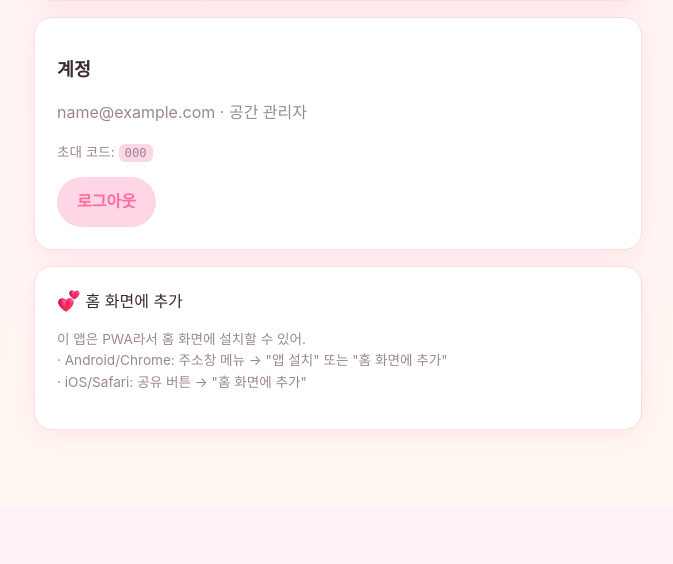
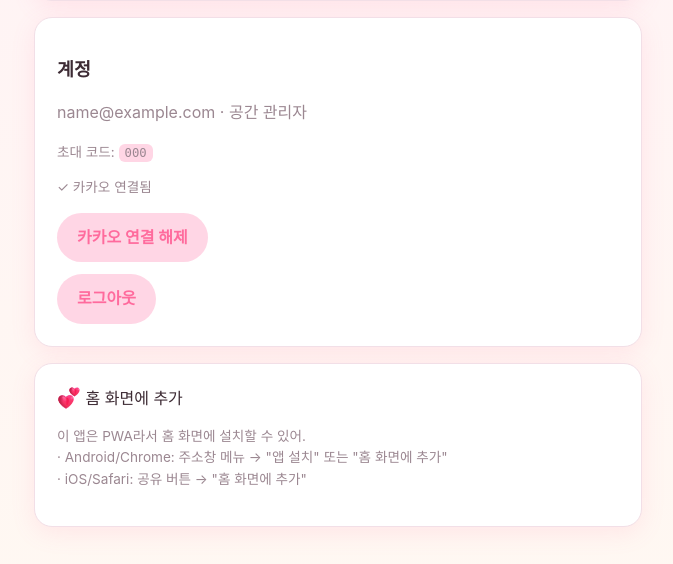
Before and after one commit to yunhyuk-choi/couple-daily, a Flask app: page /settings in a window 1280 px wide. Shown: the part 424-988 px from the top of the page, without its empty margins (302-975 px from the left). Before the commit the page ends 854 px from the top, so only its background shows below. Run offline with Flask 3, Linux system fonts and the light colour scheme; the visitor is signed in with stand-in values (Sample User, id 1); tables that the repository leaves empty hold one stand-in row (values such as "Sample post").

Commit message:
feat(auth): let a logged-in email user link their Kakao account
Add an explicit "link while logged in" flow so an existing email user can
attach Kakao to their EXISTING account instead of creating a duplicate.

- New /auth/kakao/link (login_required): sets session kakao_link_mode and
  reuses the shared authorize-redirect helper (_kakao_start_authorize).
- kakao_callback handles link mode BEFORE the login/connect logic: links to
  current_user, rejects if user already linked or the kakao_id belongs to
  another user (no steal/merge). State CSRF check still applies.
- New /auth/kakao/unlink (login_required, guarded so a Kakao-only account
  can't lock itself out).
- Settings shows a "카카오 계정 연결하기" button when unlinked, or
  "✓ 카카오 연결됨" (+ unlink) when linked.

Co-Authored-By: Claude Opus 4.8 (1M context) <noreply@anthropic.com>

```diff
--- a/app.py
+++ b/app.py
@@ -342,14 +342,10 @@ def _register_routes(app: Flask):
         # can yield http.
         return url_for("kakao_callback", _external=True, _scheme="https")
 
-    @app.route("/auth/kakao/login")
-    def kakao_login():
-        if current_user():
-            return redirect(url_for("index"))
-        if not kakao_enabled():
-            flash("카카오 로그인이 설정되지 않았어.", "error")
-            return redirect(url_for("login"))
-        # CSRF: random state stored in session, verified on callback.
+    def _kakao_start_authorize():
+        # Build a fresh CSRF state, stash it, and hand off to Kakao's authorize
+        # endpoint. Shared by both the login flow and the link-existing flow so
+        # they stay in lockstep on state handling and redirect_uri.
         state = secrets.token_urlsafe(24)
         session["kakao_oauth_state"] = state
         params = {
@@ -359,6 +355,30 @@ def _register_routes(app: Flask):
             "state": state,
         }
         return redirect(KAKAO_AUTHORIZE_URL + "?" + urlencode(params))
+
+    @app.route("/auth/kakao/login")
+    def kakao_login():
+        if current_user():
+            return redirect(url_for("index"))
+        if not kakao_enabled():
+            flash("카카오 로그인이 설정되지 않았어.", "error")
+            return redirect(url_for("login"))
+        # Plain login: make sure we're not carrying a stale link intent.
+        session.pop("kakao_link_mode", None)
+        return _kakao_start_authorize()
+
+    @app.route("/auth/kakao/link")
+    @login_required
+    def kakao_link():
+        """Link Kakao to the *currently logged-in* account (no new account)."""
+        if not kakao_enabled():
+            flash("카카오 로그인이 설정되지 않았어.", "error")
+            return redirect(url_for("settings"))
+        if current_user().kakao_id:
+            flash("이미 카카오가 연결된 계정이야.", "error")
+            return redirect(url_for("settings"))
+        session["kakao_link_mode"] = True
+        return _kakao_start_authorize()
 
     @app.route("/auth/kakao/callback")
     def kakao_callback():
@@ -423,6 +443,29 @@ def _register_routes(app: Flask):
         nickname = (
             kprofile.get("nickname") or props.get("nickname") or "카카오 사용자"
         )[:60]
+
+        # ---- link-to-existing-account flow ------------------------------- #
+        # A logged-in email user chose "connect Kakao" in settings. Attach this
+        # Kakao identity to their EXISTING account instead of creating a new one.
+        # Pop unconditionally so a stale flag can never leak into a later login.
+        if session.pop("kakao_link_mode", False):
+            me = current_user()
+            if me is not None:
+                if me.kakao_id:
+                    flash("이미 카카오가 연결된 계정이야.", "error")
+                    return redirect(url_for("settings"))
+                other = User.query.filter_by(kakao_id=kakao_id).first()
+                if other is not None and other.id != me.id:
+                    # Never steal/merge — this Kakao already belongs elsewhere.
+                    flash("이 카카오 계정은 이미 다른 계정에 연결돼 있어.", "error")
+                    return redirect(url_for("settings"))
+                me.kakao_id = kakao_id
+                db.session.commit()
+                flash(
+                    "카카오 계정이 연결됐어! 이제 카카오로도 로그인할 수 있어.", "ok"
+                )
+                return redirect(url_for("settings"))
+            # Link mode but somehow not logged in → fall through to normal login.
 
         # Existing Kakao user → just log in.
         user = User.query.filter_by(kakao_id=kakao_id).first()
@@ -493,6 +536,22 @@ def _register_routes(app: Flask):
         return render_template(
             "kakao_connect.html", nickname=nickname, invite_code=""
         )
+
+    @app.route("/auth/kakao/unlink", methods=["POST"])
+    @login_required
+    def kakao_unlink():
+        """Detach Kakao from the current account. Refuse if it would lock the
+        user out (a Kakao-only account has no email/password to fall back on)."""
+        u = current_user()
+        if not u.kakao_id:
+            return redirect(url_for("settings"))
+        if not u.email:
+            flash("카카오만 연결된 계정은 연결을 해제할 수 없어.", "error")
+            return redirect(url_for("settings"))
+        u.kakao_id = None
+        db.session.commit()
+        flash("카카오 연결을 해제했어.", "ok")
+        return redirect(url_for("settings"))
 
     # ---- couple approval ----
     @app.route("/approve/<int:user_id>", methods=["POST"])
--- a/static/style.css
+++ b/static/style.css
@@ -139,6 +139,8 @@ textarea { resize: vertical; }
 /* Kakao brand button (official yellow #FEE500 / dark label #191600) */
 .btn.kakao { background: #FEE500; color: #191600; width: 100%; }
 .btn.kakao:hover { filter: brightness(0.97); }
+/* vertical spacing between stacked account actions (link / unlink / logout) */
+.stack-sm { margin-top: 12px; }
 
 /* "또는" divider between email form and social login */
 .or-divider {
--- a/templates/settings.html
+++ b/templates/settings.html
@@ -24,7 +24,19 @@
   {% if me.couple %}
   <p class="muted small">초대 코드: <code>{{ me.couple.invite_code }}</code></p>
   {% endif %}
-  <form method="post" action="{{ url_for('logout') }}">
+
+  {% if me.kakao_id %}
+  <p class="muted small">✓ 카카오 연결됨</p>
+  {% if me.email %}
+  <form method="post" action="{{ url_for('kakao_unlink') }}" class="stack-sm">
+    <button class="btn ghost" type="submit">카카오 연결 해제</button>
+  </form>
+  {% endif %}
+  {% elif kakao_enabled %}
+  <a class="btn kakao" href="{{ url_for('kakao_link') }}">카카오 계정 연결하기</a>
+  {% endif %}
+
+  <form method="post" action="{{ url_for('logout') }}" class="stack-sm">
     <button class="btn ghost" type="submit">로그아웃</button>
   </form>
 </div>
```
